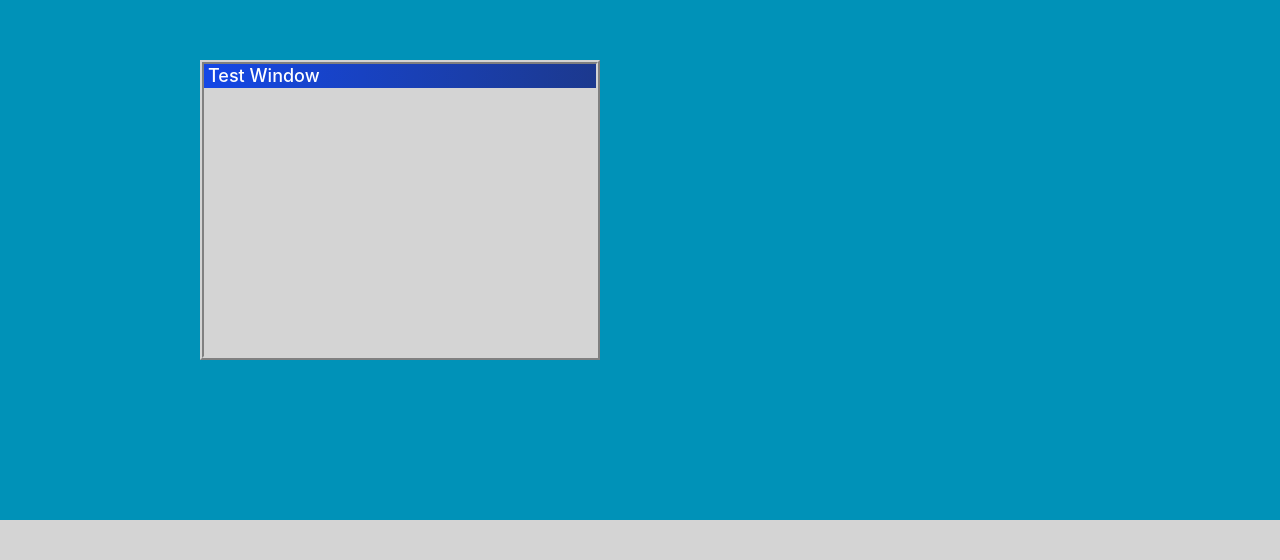
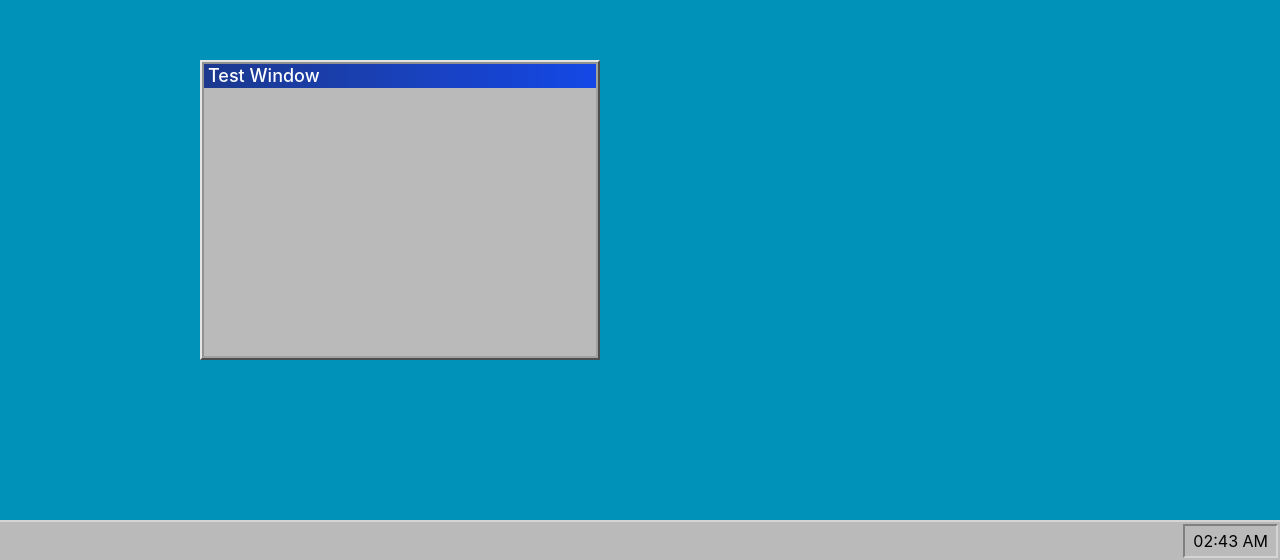
Before and after one commit to milesflavel/react-desktop, a React (Vite) app: page / in a window 1280 px wide. Shown: the part 240-800 px from the top of the page. Built offline with nearby package versions, Linux system fonts and the light colour scheme.

Commit message:
Refine taskbar clock appearance and behaviour

```diff
--- a/src/App.tsx
+++ b/src/App.tsx
@@ -1,16 +1,25 @@
+import { Taskbar } from "./components/Taskbar";
+import { TaskbarClock } from "./components/TaskbarClock";
 import { Window } from "./components/Window";
 import { WindowContainer } from "./components/WindowContainer";
 
 export const App = () => {
   return (
-    <div className="flex h-dvh w-dvw flex-col">
+    <div className="flex h-dvh w-dvw flex-col overflow-hidden">
       <main className="grow bg-cyan-600">
         <WindowContainer>
           <Window title="Test Window"></Window>
         </WindowContainer>
       </main>
-      <aside className="">
-        <div className="border-outset flex h-10 w-full border-t-4 border-neutral-300 bg-neutral-300"></div>
+      <aside>
+        <Taskbar
+          items={<></>}
+          trayItems={
+            <>
+              <TaskbarClock />
+            </>
+          }
+        />
       </aside>
     </div>
   );
--- /dev/null
+++ b/src/components/Taskbar.tsx
@@ -0,0 +1,15 @@
+interface TaskbarProps {
+  items?: React.ReactNode;
+  trayItems?: React.ReactNode;
+}
+
+export const Taskbar = ({ items, trayItems }: TaskbarProps) => {
+  return (
+    <section className="border-outset bg-neutral-350 flex h-10 w-full justify-between border-t-2 border-neutral-300 p-0.5">
+      <div className="flex gap-1">{items}</div>
+      <div className="border-inset border-2 border-neutral-300">
+        {trayItems}
+      </div>
+    </section>
+  );
+};
--- /dev/null
+++ b/src/components/TaskbarClock.tsx
@@ -0,0 +1,14 @@
+import { useDateTime } from "../hooks/useDateTime";
+
+export const TaskbarClock = () => {
+  const { timestamp, displayValue } = useDateTime("hours-minutes");
+
+  return (
+    <time
+      className="flex h-full items-center px-2"
+      dateTime={timestamp.toISOString()}
+    >
+      {displayValue}
+    </time>
+  );
+};
--- a/src/components/Window.tsx
+++ b/src/components/Window.tsx
@@ -13,10 +13,10 @@ export const Window = ({ title, children }: WindowProps) => {
 
   return (
     <section
-      className="border-ridge absolute flex flex-col border-4 border-neutral-300 bg-neutral-300"
+      className="border-ridge bg-neutral-350 absolute flex flex-col border-4 border-t-neutral-200 border-r-neutral-400 border-b-neutral-400 border-l-neutral-200"
       style={{ width: width, height: height, left: x, top: y }}
     >
-      <header className="flex h-6 w-full items-center bg-linear-to-r from-blue-700 to-blue-900 p-1">
+      <header className="flex h-6 w-full items-center bg-linear-to-r from-blue-900 to-blue-700 p-1">
         <h1 className="text-lg/none font-medium text-white">{title}</h1>
       </header>
       <section className="grow">{children}</section>
--- /dev/null
+++ b/src/hooks/useDateTime.ts
@@ -0,0 +1,72 @@
+import { useEffect, useState } from "react";
+
+type DateTimeFormat = "hours-minutes" | "hours-minutes-seconds";
+
+const ONE_SECOND = 1000;
+const ONE_MINUTE = ONE_SECOND * 60;
+
+export const useDateTime = (format: DateTimeFormat = "hours-minutes") => {
+  const [value, setValue] = useState(getDateTime(format));
+
+  useEffect(() => {
+    const interval = setInterval(() => {
+      setValue(getDateTime(format));
+    }, getUpdateInterval(format));
+
+    return () => {
+      clearInterval(interval);
+    };
+  }, [format]);
+
+  return {
+    timestamp: value,
+    displayValue: getDisplayValue(value, format),
+  };
+};
+
+const getDateTime = (format: DateTimeFormat) => {
+  const date = new Date();
+
+  switch (format) {
+    case "hours-minutes":
+      date.setSeconds(0, 0);
+      return date;
+    case "hours-minutes-seconds":
+      date.setMilliseconds(0);
+      return date;
+  }
+};
+
+const getDisplayValue = (date: Date, format: DateTimeFormat) => {
+  const hours = date.getHours();
+  const minutes = date.getMinutes();
+  const seconds = date.getSeconds();
+
+  switch (format) {
+    case "hours-minutes":
+      return (
+        String(hours > 12 ? hours - 12 : hours).padStart(2, "0") +
+        ":" +
+        String(minutes).padStart(2, "0") +
+        (hours < 12 ? " AM" : " PM")
+      );
+    case "hours-minutes-seconds":
+      return (
+        String(hours > 12 ? hours - 12 : hours).padStart(2, "0") +
+        ":" +
+        String(minutes).padStart(2, "0") +
+        ":" +
+        String(seconds).padStart(2, "0") +
+        (hours < 12 ? " AM" : " PM")
+      );
+  }
+};
+
+const getUpdateInterval = (format: DateTimeFormat) => {
+  switch (format) {
+    case "hours-minutes":
+      return ONE_MINUTE;
+    case "hours-minutes-seconds":
+      return ONE_SECOND;
+  }
+};
--- a/src/style.css
+++ b/src/style.css
@@ -9,3 +9,7 @@
 @utility border-ridge {
   border-style: ridge;
 }
+
+@theme {
+  --color-neutral-350: oklch(78.9% 0 0);
+}
```
